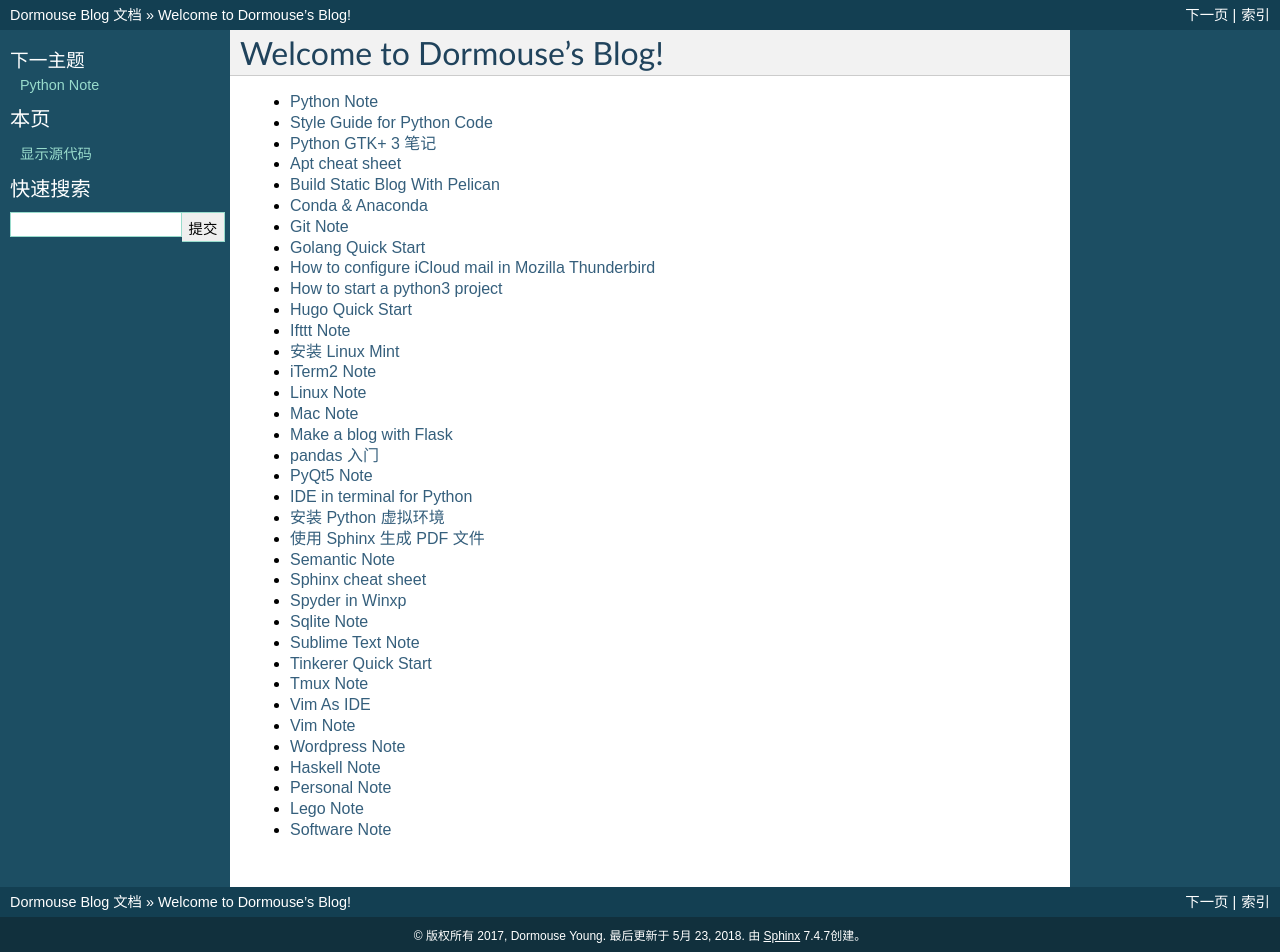
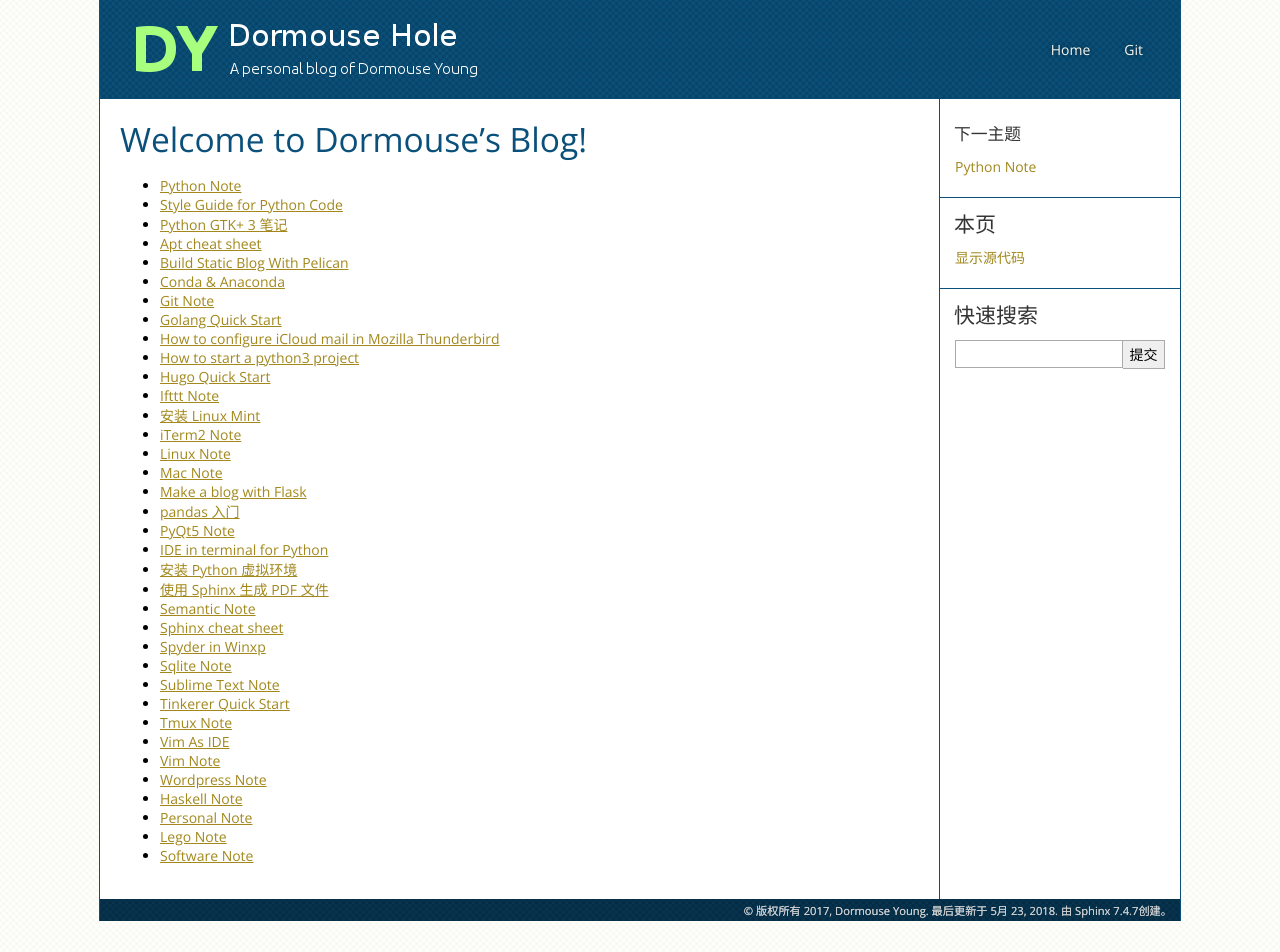
Before and after one commit to dormouse/blog, a Sphinx documentation site: the page built from source/index.rst, in a window 1280 px wide and 952 px high. Built offline with Sphinx 7.4.7, drawn with Linux system fonts in a browser that asks for light colours.

Commit message:
update theme with the theme of sphinx document

```diff
--- a/source/conf.py
+++ b/source/conf.py
@@ -84,19 +84,18 @@ todo_include_todos = False
 
 # The theme to use for HTML and HTML Help pages.  See the documentation for
 # a list of builtin themes.
-#
-# html_theme = 'alabaster'
-# html_theme = "sphinxdoc"
-html_theme = "classic"
 
+# html_theme = "classic"
+html_theme = 'sphinx13'
+html_theme_path = ['themes']
 # Theme options are theme-specific and customize the look and feel of a theme
 # further.  For a list of options available for each theme, see the
 # documentation.
 #
 # html_theme_options = {}
-html_theme_options = {
-    "stickysidebar": "true",
-}
+# html_theme_options = {
+#     "stickysidebar": "true",
+# }
 # Add any paths that contain custom static files (such as style sheets) here,
 # relative to this directory. They are copied after the builtin static files,
 # so a file named "default.css" will overwrite the builtin "default.css".
--- /dev/null
+++ b/source/themes/sphinx13/layout.html
@@ -0,0 +1,79 @@
+{#
+    sphinxdoc/layout.html
+    ~~~~~~~~~~~~~~~~~~~~~
+
+    Sphinx layout template for the sphinxdoc theme.
+
+    :copyright: Copyright 2007-2018 by the Sphinx team, see AUTHORS.
+    :license: BSD, see LICENSE for details.
+#}
+{%- extends "basic/layout.html" %}
+
+{# put the sidebar before the body #}
+{% block sidebar1 %}{{ sidebar() }}{% endblock %}
+{% block sidebar2 %}{% endblock %}
+
+{% block linktags %}
+{{ super() }}
+{% endblock %}
+
+{% block extrahead %}
+    <link href='https://fonts.googleapis.com/css?family=Open+Sans:300,400,700'
+          rel='stylesheet' type='text/css' />
+{{ super() }}
+{%- if not embedded %}
+    <style type="text/css">
+      table.right { float: right; margin-left: 20px; }
+      table.right td { border: 1px solid #ccc; }
+      {% if pagename == 'index' %}
+      .related { display: none; }
+      {% endif %}
+    </style>
+    <script type="text/javascript">
+      // intelligent scrolling of the sidebar content
+      $(window).scroll(function() {
+        var sb = $('.sphinxsidebarwrapper');
+        var win = $(window);
+        var sbh = sb.height();
+        var offset = $('.sphinxsidebar').position()['top'];
+        var wintop = win.scrollTop();
+        var winbot = wintop + win.innerHeight();
+        var curtop = sb.position()['top'];
+        var curbot = curtop + sbh;
+        // does sidebar fit in window?
+        if (sbh < win.innerHeight()) {
+          // yes: easy case -- always keep at the top
+          sb.css('top', $u.min([$u.max([0, wintop - offset - 10]),
+                                $(document).height() - sbh - 200]));
+        } else {
+          // no: only scroll if top/bottom edge of sidebar is at
+          // top/bottom edge of window
+          if (curtop > wintop && curbot > winbot) {
+            sb.css('top', $u.max([wintop - offset - 10, 0]));
+          } else if (curtop < wintop && curbot < winbot) {
+            sb.css('top', $u.min([winbot - sbh - offset - 20,
+                                  $(document).height() - sbh - 200]));
+          }
+        }
+      });
+    </script>
+{%- endif %}
+{% endblock %}
+
+{% block rootrellink %}
+        <li><a href="{{ pathto('index') }}">Home</a>&#160;|</li>
+{% endblock %}
+
+{% block header %}
+<div class="pageheader">
+  <ul>
+    <li><a href="{{ pathto('index') }}">Home</a></li>
+    <li><a href="https://github.com/dormouse/blog">Git</a></li>
+  </ul>
+  <div>
+    <a href="{{ pathto('index') }}">
+      <img src="{{ pathto('_static/dyheader.png', 1) }}" alt="SPHINX" />
+    </a>
+  </div>
+</div>
+{% endblock %}
--- /dev/null
+++ b/source/themes/sphinx13/static/sphinx13.css
@@ -0,0 +1,436 @@
+/*
+ * sphinx13.css
+ * ~~~~~~~~~~~~
+ *
+ * Sphinx stylesheet -- sphinx13 theme.
+ *
+ * :copyright: Copyright 2007-2018 by the Sphinx team, see AUTHORS.
+ * :license: BSD, see LICENSE for details.
+ *
+ */
+
+@import url("basic.css");
+
+/* -- page layout ----------------------------------------------------------- */
+
+body {
+    font-family: 'Open Sans', 'Lucida Grande', 'Lucida Sans Unicode', 'Geneva',
+                 'Verdana', sans-serif;
+    font-size: 14px;
+    text-align: center;
+    background-image: url(bodybg.png);
+    color: black;
+    padding: 0;
+    border-right: 1px solid #0a507a;
+    border-left: 1px solid #0a507a;
+
+    margin: 0 auto;
+    min-width: 780px;
+    max-width: 1080px;
+}
+
+.pageheader {
+    background-image: url(headerbg.png);
+    text-align: left;
+    padding: 10px 15px;
+}
+
+.pageheader ul {
+    float: right;
+    color: white;
+    list-style-type: none;
+    padding-left: 0;
+    margin-top: 30px;
+    margin-right: 10px;
+}
+
+.pageheader li {
+    float: left;
+    margin: 0 0 0 10px;
+}
+
+.pageheader li a {
+    border-radius: 1px;
+    padding: 8px 12px;
+    color: #f9f9f0;
+    text-shadow: 0 0 5px rgba(0, 0, 0, 0.5);
+}
+
+.pageheader li a:hover {
+    background-color: #f9f9f0;
+    color: #0a507a;
+    text-shadow: none;
+}
+
+div.document {
+    background-color: white;
+    text-align: left;
+}
+
+div.bodywrapper {
+    margin: 0 240px 0 0;
+    border-right: 1px solid #0a507a;
+}
+
+div.body {
+    margin: 0;
+    padding: 0.5em 20px 20px 20px;
+}
+
+div.related {
+    font-size: 1em;
+    color: white;
+}
+
+div.related ul {
+    background-image: url(relbg.png);
+    height: 1.9em;
+    border-top: 1px solid #002e50;
+    border-bottom: 1px solid #002e50;
+}
+
+div.related ul li {
+    margin: 0 5px 0 0;
+    padding: 0;
+    float: left;
+}
+
+div.related ul li.right {
+    float: right;
+    margin-right: 5px;
+}
+
+div.related ul li a {
+    margin: 0;
+    padding: 0 5px 0 5px;
+    line-height: 1.75em;
+    color: #f9f9f0;
+    text-shadow: 0px 0px 1px rgba(0, 0, 0, 0.5);
+}
+
+div.related ul li a:hover {
+    color: white;
+    /*text-decoration: underline;*/
+    text-shadow: 0px 0px 1px rgba(255, 255, 255, 0.5);
+}
+
+div.sphinxsidebarwrapper {
+    position: relative;
+    top: 0px;
+    padding: 0;
+}
+
+div.sphinxsidebar {
+    margin: 0;
+    padding: 0 15px 15px 0;
+    width: 210px;
+    float: right;
+    font-size: 1em;
+    text-align: left;
+}
+
+div.sphinxsidebar .logo {
+    font-size: 1.8em;
+    color: #0A507A;
+    font-weight: 300;
+    text-align: center;
+}
+
+div.sphinxsidebar .logo img {
+    vertical-align: middle;
+}
+
+div.subscribeformwrapper {
+    display: block;
+    overflow: auto;
+    margin-bottom: 1.2em;
+}
+
+div.sphinxsidebar input {
+    border: 1px solid #aaa;
+    font-family: 'Open Sans', 'Lucida Grande', 'Lucida Sans Unicode', 'Geneva',
+                 'Verdana', sans-serif;
+}
+
+div.sphinxsidebar .subscribeform {
+    margin-top: 0;
+}
+
+div.sphinxsidebar .subscribeform input {
+    border: 1px solid #aaa;
+    font-size: 0.9em;
+    float: left;
+    padding: 0.25em 0.5em;
+    box-sizing: border-box;
+}
+
+div.sphinxsidebar .subscribeform input[type="text"] {
+    width: 60%;
+}
+
+div.sphinxsidebar .subscribeform input[type="submit"] {
+    width: 40%;
+    border-left: none;
+}
+
+div.sphinxsidebar h3 {
+    font-size: 1.5em;
+    border-top: 1px solid #0a507a;
+    margin-top: 1em;
+    margin-bottom: 0.5em;
+    padding-top: 0.5em;
+}
+
+div.sphinxsidebar h4 {
+    font-size: 1.2em;
+    margin-bottom: 0;
+}
+
+div.sphinxsidebar h3, div.sphinxsidebar h4 {
+    margin-right: -15px;
+    margin-left: -15px;
+    padding-right: 14px;
+    padding-left: 14px;
+    color: #333;
+    font-weight: 300;
+    /*text-shadow: 0px 0px 0.5px rgba(0, 0, 0, 0.4);*/
+}
+
+div.sphinxsidebarwrapper > h3:first-child {
+    margin-top: 0.5em;
+    border: none;
+}
+
+div.sphinxsidebar h3 a {
+    color: #333;
+}
+
+div.sphinxsidebar ul {
+    color: #444;
+    margin-top: 7px;
+    padding: 0;
+    line-height: 130%;
+}
+
+div.sphinxsidebar ul ul {
+    margin-left: 20px;
+    list-style-image: url(listitem.png);
+}
+
+div.footer {
+    background-image: url(footerbg.png);
+    color: #ccc;
+    text-shadow: 0 0 .2px rgba(255, 255, 255, 0.8);
+    padding: 3px 8px 3px 0;
+    clear: both;
+    font-size: 0.8em;
+    text-align: right;
+}
+
+/* no need to make a visible link to Sphinx on the Sphinx page */
+div.footer a {
+    color: #ccc;
+}
+
+/* -- body styles ----------------------------------------------------------- */
+
+p {
+    margin: 0.8em 0 0.5em 0;
+}
+
+a {
+    color: #A2881D;
+    text-decoration: none;
+}
+
+a:hover {
+    color: #E1C13F;
+}
+
+div.body a {
+    text-decoration: underline;
+}
+
+h1 {
+    margin: 10px 0 0 0;
+    font-size: 2.4em;
+    color: #0A507A;
+    font-weight: 300;
+}
+
+h2 {
+    margin: 1.em 0 0.2em 0;
+    font-size: 1.5em;
+    font-weight: 300;
+    padding: 0;
+    color: #174967;
+}
+
+h3 {
+    margin: 1em 0 -0.3em 0;
+    font-size: 1.3em;
+    font-weight: 300;
+}
+
+div.body h1 a, div.body h2 a, div.body h3 a, div.body h4 a, div.body h5 a, div.body h6 a {
+    text-decoration: none;
+}
+
+div.body h1 a tt, div.body h2 a tt, div.body h3 a tt, div.body h4 a tt, div.body h5 a tt, div.body h6 a tt {
+    color: #0A507A !important;
+    font-size: inherit !important;
+}
+
+a.headerlink {
+    color: #0A507A !important;
+    font-size: 12px;
+    margin-left: 6px;
+    padding: 0 4px 0 4px;
+    text-decoration: none !important;
+    float: right;
+}
+
+a.headerlink:hover {
+    background-color: #ccc;
+    color: white!important;
+}
+
+cite, code, tt {
+    font-family: 'Consolas', 'DejaVu Sans Mono',
+                 'Bitstream Vera Sans Mono', monospace;
+    font-size: 14px;
+    letter-spacing: -0.02em;
+}
+
+table.deprecated code.literal {
+    word-break: break-all;
+}
+
+tt {
+    background-color: #f2f2f2;
+    border: 1px solid #ddd;
+    border-radius: 2px;
+    color: #333;
+    padding: 1px 0.2em;
+}
+
+tt.descname, tt.descclassname, tt.xref {
+    border: 0;
+}
+
+hr {
+    border: 1px solid #abc;
+    margin: 2em;
+}
+
+a tt {
+    border: 0;
+    color: #a2881d;
+}
+
+a tt:hover {
+    color: #e1c13f;
+}
+
+pre {
+    font-family: 'Consolas', 'DejaVu Sans Mono',
+                 'Bitstream Vera Sans Mono', monospace;
+    font-size: 13px;
+    letter-spacing: 0.015em;
+    line-height: 120%;
+    padding: 0.5em;
+    border: 1px solid #ccc;
+    border-radius: 2px;
+    background-color: #f8f8f8;
+}
+
+pre a {
+    color: inherit;
+    text-decoration: underline;
+}
+
+td.linenos pre {
+    padding: 0.5em 0;
+}
+
+div.quotebar {
+    background-color: #f8f8f8;
+    max-width: 250px;
+    float: right;
+    padding: 0px 7px;
+    border: 1px solid #ccc;
+    margin-left: 1em;
+}
+
+div.topic {
+    background-color: #f8f8f8;
+}
+
+table {
+    border-collapse: collapse;
+    margin: 0 -0.5em 0 -0.5em;
+}
+
+table td, table th {
+    padding: 0.2em 0.5em 0.2em 0.5em;
+}
+
+div.admonition, div.warning {
+    font-size: 0.9em;
+    margin: 1em 0 1em 0;
+    border: 1px solid #86989B;
+    border-radius: 2px;
+    background-color: #f7f7f7;
+    padding: 0;
+}
+
+div.admonition p, div.warning p {
+    margin: 0.5em 1em 0.5em 1em;
+    padding: 0;
+}
+
+div.admonition pre, div.warning pre {
+    margin: 0.4em 1em 0.4em 1em;
+}
+
+div.admonition p.admonition-title,
+div.warning p.admonition-title {
+    margin-top: 1em;
+    padding-top: 0.5em;
+    font-weight: bold;
+}
+
+div.warning {
+    border: 1px solid #940000;
+/*    background-color: #FFCCCF;*/
+}
+
+div.warning p.admonition-title {
+}
+
+div.admonition ul, div.admonition ol,
+div.warning ul, div.warning ol {
+    margin: 0.1em 0.5em 0.5em 3em;
+    padding: 0;
+}
+
+div.admonition div.highlight {
+    background: none;
+}
+
+.viewcode-back {
+    font-family: 'Open Sans', 'Lucida Grande', 'Lucida Sans Unicode', 'Geneva',
+                 'Verdana', sans-serif;
+}
+
+div.viewcode-block:target {
+    background-color: #f4debf;
+    border-top: 1px solid #ac9;
+    border-bottom: 1px solid #ac9;
+}
+
+.contentstable {
+    margin-left: 30px;
+    margin: 0 auto;
+    table-layout: fixed;
+}
--- /dev/null
+++ b/source/themes/sphinx13/theme.conf
@@ -0,0 +1,4 @@
+[theme]
+inherit = basic
+stylesheet = sphinx13.css
+pygments_style = trac
```
Also changed, not shown: source/themes/sphinx13/static/bodybg.png (added), source/themes/sphinx13/static/dyheader.png (added), source/themes/sphinx13/static/footerbg.png (added), source/themes/sphinx13/static/headerbg.png (added), source/themes/sphinx13/static/listitem.png (added), source/themes/sphinx13/static/relbg.png (added).
